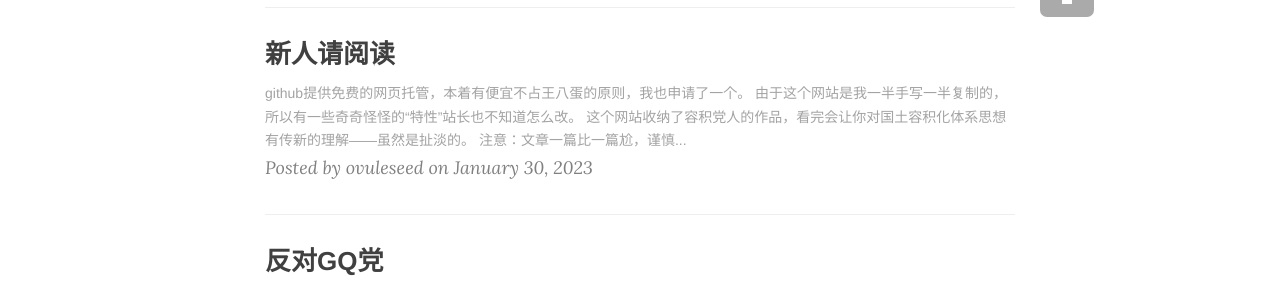
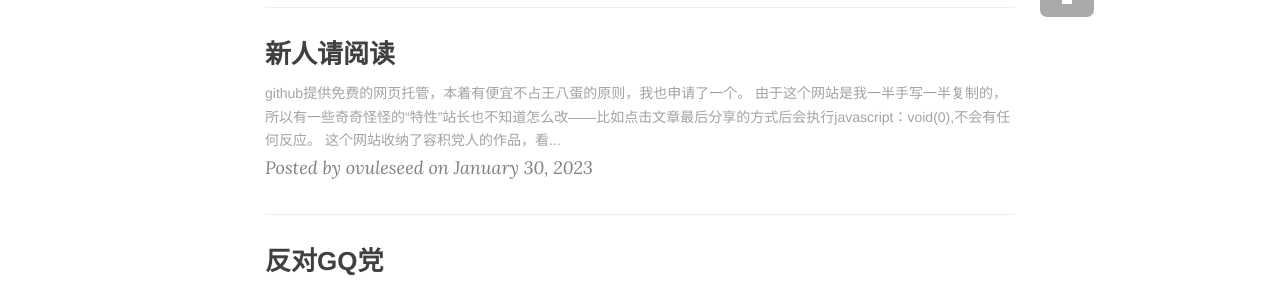
Before and after one commit to ovule-seed/ovule-seed.github.io, a Jekyll site: the page built from index.html, in a window 1280 px wide. Shown: the part 853-1144 px from the top of the page. Built offline with Jekyll 4.4.1, drawn with Linux system fonts in a browser that asks for light colours; nearby versions of some CDN libraries; the list of posts is cut into pages by our own code; comment, search, counter and statistics services are not loaded.

Commit message:
Update and rename 2023-01-31-z9.md to 2023-01-31-z9-核心.md

```diff
--- a/_posts/2023-01-31-z9.md
+++ b/_posts/2023-01-31-z9-核心.md
@@ -8,7 +8,7 @@ description:
 ---
 
   github提供免费的网页托管，本着有便宜不占王八蛋的原则，我也申请了一个。
-  由于这个网站是我一半手写一半复制的，所以有一些奇奇怪怪的“特性”站长也不知道怎么改。
+  由于这个网站是我一半手写一半复制的，所以有一些奇奇怪怪的“特性”站长也不知道怎么改——比如点击文章最后分享的方式后会执行javascript：void(0),不会有任何反应。
   这个网站收纳了容积党人的作品，看完会让你对国土容积化体系思想有传新的理解——虽然是扯淡的。
 
   注意：文章一篇比一篇尬，谨慎阅读。
```
